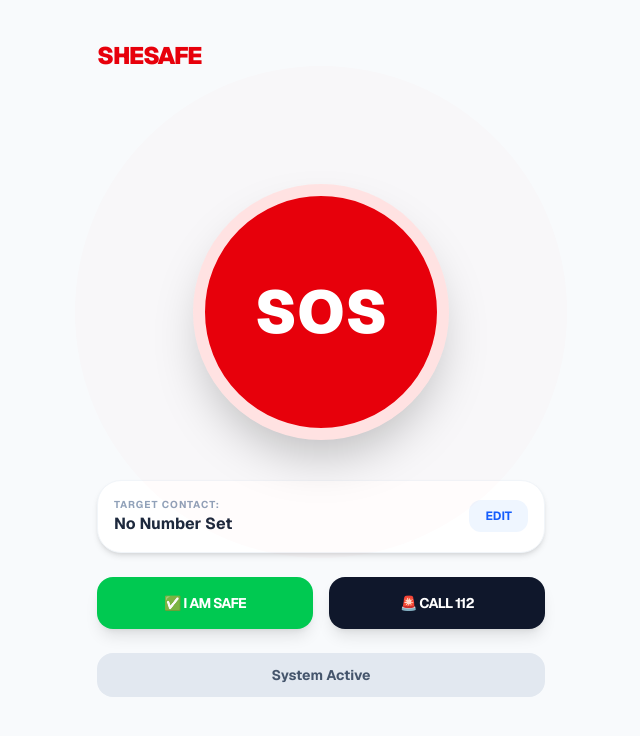
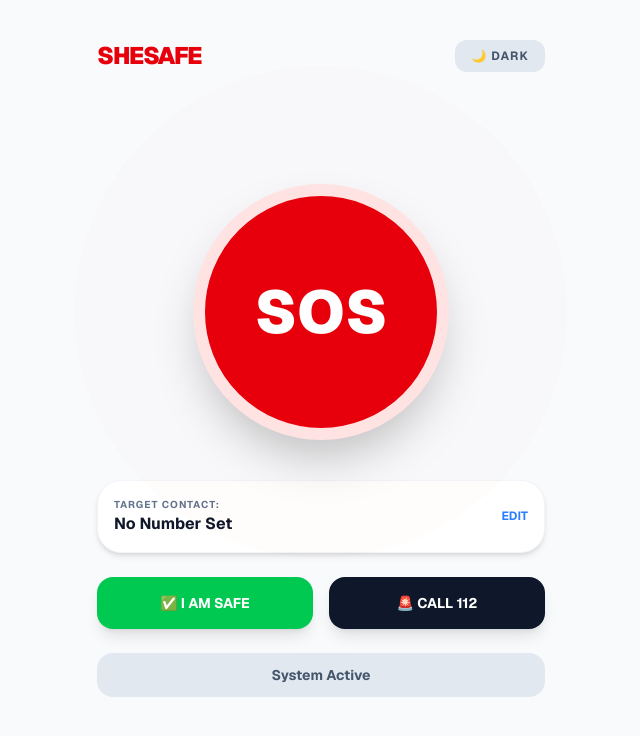
Before and after one commit to Poojakamblee/women-safety-site, a Next.js app: page / in a window 1280 px wide. Shown: the top 736 px of the page, without its empty margins (319-959 px from the left). Built offline with nearby package versions, Linux system fonts and the light colour scheme.

Commit message:
feat: added dark mode and police button

```diff
--- a/app/page.tsx
+++ b/app/page.tsx
@@ -12,10 +12,24 @@ export default function WomenSafetyApp() {
   const [trustedNumber, setTrustedNumber] = useState("");
   const [showInput, setShowInput] = useState(false);
 
+  // DARK MODE STATE
+  const [darkMode, setDarkMode] = useState(false);
+
+  // Load preferences (Contact & Theme)
   useEffect(() => {
     const savedNumber = localStorage.getItem("shesafe_contact");
     if (savedNumber) setTrustedNumber(savedNumber);
+
+    const savedTheme = localStorage.getItem("shesafe_theme");
+    if (savedTheme === "dark") setDarkMode(true);
   }, []);
+
+  // Toggle Theme Function
+  const toggleTheme = () => {
+    const newMode = !darkMode;
+    setDarkMode(newMode);
+    localStorage.setItem("shesafe_theme", newMode ? "dark" : "light");
+  };
 
   const saveContact = () => {
     localStorage.setItem("shesafe_contact", trustedNumber);
@@ -32,14 +46,13 @@ export default function WomenSafetyApp() {
 
   const triggerSOS = () => {
     if (!trustedNumber) {
-      alert("Please add a trusted contact number first!");
+      alert("Please add a trusted contact first!");
       setShowInput(true);
       return;
     }
     setStatus("Fetching Location...");
     if (navigator.geolocation) {
-      navigator.geolocation.getCurrentPosition(
-        (pos) => {
+      navigator.geolocation.getCurrentPosition((pos) => {
         const { latitude, longitude } = pos.coords;
         setLocation({ lat: latitude, lng: longitude });
         setStatus("ALERT SENT!");
@@ -55,9 +68,7 @@ export default function WomenSafetyApp() {
         const mapLink = `http://maps.google.com/?q=${latitude},${longitude}`;
         const message = `🚨 SOS! I need help. My live location: ${mapLink}. Battery: ${battery}%`;
         window.location.href = `sms:${trustedNumber}?body=${encodeURIComponent(message)}`;
-        },
-        () => setStatus("Error: Enable GPS")
-      );
+      });
     }
   };
 
@@ -68,9 +79,22 @@ export default function WomenSafetyApp() {
   };
 
   return (
-    <main className="min-h-screen bg-slate-50 flex flex-col items-center p-4 font-sans text-slate-900">
-      <div className="w-full max-w-md py-6">
-        <h1 className="text-2xl font-black text-red-600 tracking-tighter">SHESAFE</h1>
+    // Dynamic background and text colors based on darkMode state
+    <main className={`min-h-screen transition-colors duration-500 flex flex-col items-center p-4 font-sans
+      ${darkMode ? 'bg-slate-950 text-white' : 'bg-slate-50 text-slate-900'}`}>
+
+      {/* Header */}
+      <div className="w-full max-w-md flex justify-between items-center py-6">
+        <h1 className={`text-2xl font-black tracking-tighter ${darkMode ? 'text-red-500' : 'text-red-600'}`}>SHESAFE</h1>
+
+        {/* THEME TOGGLE BUTTON */}
+        <button
+          onClick={toggleTheme}
+          className={`px-4 py-2 rounded-xl text-xs font-bold uppercase tracking-widest transition-all
+            ${darkMode ? 'bg-slate-800 text-yellow-400' : 'bg-slate-200 text-slate-600'}`}
+        >
+          {darkMode ? '☀️ Light' : '🌙 Dark'}
+        </button>
       </div>
 
       <div className="flex-1 flex flex-col items-center justify-center w-full max-w-md">
@@ -79,26 +103,34 @@ export default function WomenSafetyApp() {
           <div className="absolute inset-0 bg-red-500 rounded-full animate-ping opacity-20"></div>
           <button
             onClick={triggerSOS}
-            className="relative w-64 h-64 bg-red-600 rounded-full border-[12px] border-red-100 shadow-2xl active:scale-95 transition-all flex items-center justify-center"
+            className={`relative w-64 h-64 rounded-full border-[12px] shadow-2xl active:scale-95 transition-all flex items-center justify-center
+              ${darkMode ? 'bg-red-700 border-slate-800' : 'bg-red-600 border-red-100'}`}
           >
             <span className="text-white text-6xl font-black">SOS</span>
           </button>
         </div>
 
         {/* TRUSTED CONTACT AREA */}
-        <div className="w-full bg-white p-4 rounded-3xl shadow-md border border-slate-100 mb-6">
+        <div className={`w-full p-4 rounded-3xl shadow-md border mb-6 transition-colors
+          ${darkMode ? 'bg-slate-900 border-slate-800' : 'bg-white border-slate-100'}`}>
           {!showInput ? (
             <div className="flex justify-between items-center">
               <div>
-                <p className="text-[10px] text-slate-400 font-bold uppercase tracking-widest">Target Contact:</p>
-                <p className="font-bold text-slate-800">{trustedNumber || "No Number Set"}</p>
+                <p className="text-[10px] text-slate-500 font-bold uppercase tracking-widest">Target Contact:</p>
+                <p className="font-bold">{trustedNumber || "No Number Set"}</p>
               </div>
-              <button onClick={() => setShowInput(true)} className="bg-blue-50 text-blue-600 px-4 py-2 rounded-xl text-xs font-bold uppercase">Edit</button>
+              <button onClick={() => setShowInput(true)} className="text-blue-500 text-xs font-bold uppercase">Edit</button>
             </div>
           ) : (
             <div className="flex gap-2">
-              <input type="tel" placeholder="Enter Number" value={trustedNumber} onChange={(e) => setTrustedNumber(e.target.value)} className="flex-1 bg-slate-100 p-3 rounded-xl font-bold outline-none" />
-              <button onClick={saveContact} className="bg-blue-600 text-white px-4 py-2 rounded-xl text-xs font-bold uppercase tracking-widest">Save</button>
+              <input
+                type="tel"
+                placeholder="Enter Number"
+                value={trustedNumber}
+                onChange={(e) => setTrustedNumber(e.target.value)}
+                className={`flex-1 p-3 rounded-xl font-bold outline-none ${darkMode ? 'bg-slate-800 text-white' : 'bg-slate-100'}`}
+              />
+              <button onClick={saveContact} className="bg-blue-600 text-white px-4 py-2 rounded-xl text-xs font-bold uppercase">Save</button>
             </div>
           )}
         </div>
@@ -107,21 +139,23 @@ export default function WomenSafetyApp() {
         <div className="w-full grid grid-cols-2 gap-4 mb-6">
           <button
             onClick={clearSOS}
-            className="bg-green-500 text-white py-4 rounded-2xl font-bold shadow-lg hover:bg-green-600 active:scale-95 transition-all text-sm uppercase tracking-tighter"
+            className="bg-green-500 text-white py-4 rounded-2xl font-bold shadow-lg hover:bg-green-600 active:scale-95 transition-all text-sm uppercase"
           >
             ✅ I AM SAFE
           </button>
 
           <a
             href="tel:112"
-            className="bg-slate-900 text-white py-4 rounded-2xl font-bold shadow-lg hover:bg-black active:scale-95 transition-all text-sm uppercase tracking-tighter flex items-center justify-center"
+            className={`py-4 rounded-2xl font-bold shadow-lg active:scale-95 transition-all text-sm uppercase flex items-center justify-center
+              ${darkMode ? 'bg-white text-black' : 'bg-slate-900 text-white'}`}
           >
             🚨 CALL 112
           </a>
         </div>
 
-        <div className="w-full bg-slate-200 p-3 rounded-2xl text-center">
-          <p className="text-sm font-bold text-slate-600">{status}</p>
+        <div className={`w-full p-3 rounded-2xl text-center transition-colors
+          ${darkMode ? 'bg-slate-800 text-slate-300' : 'bg-slate-200 text-slate-600'}`}>
+          <p className="text-sm font-bold">{status}</p>
         </div>
       </div>
     </main>
```
Lines whose indentation alone changed are shown as unchanged.
